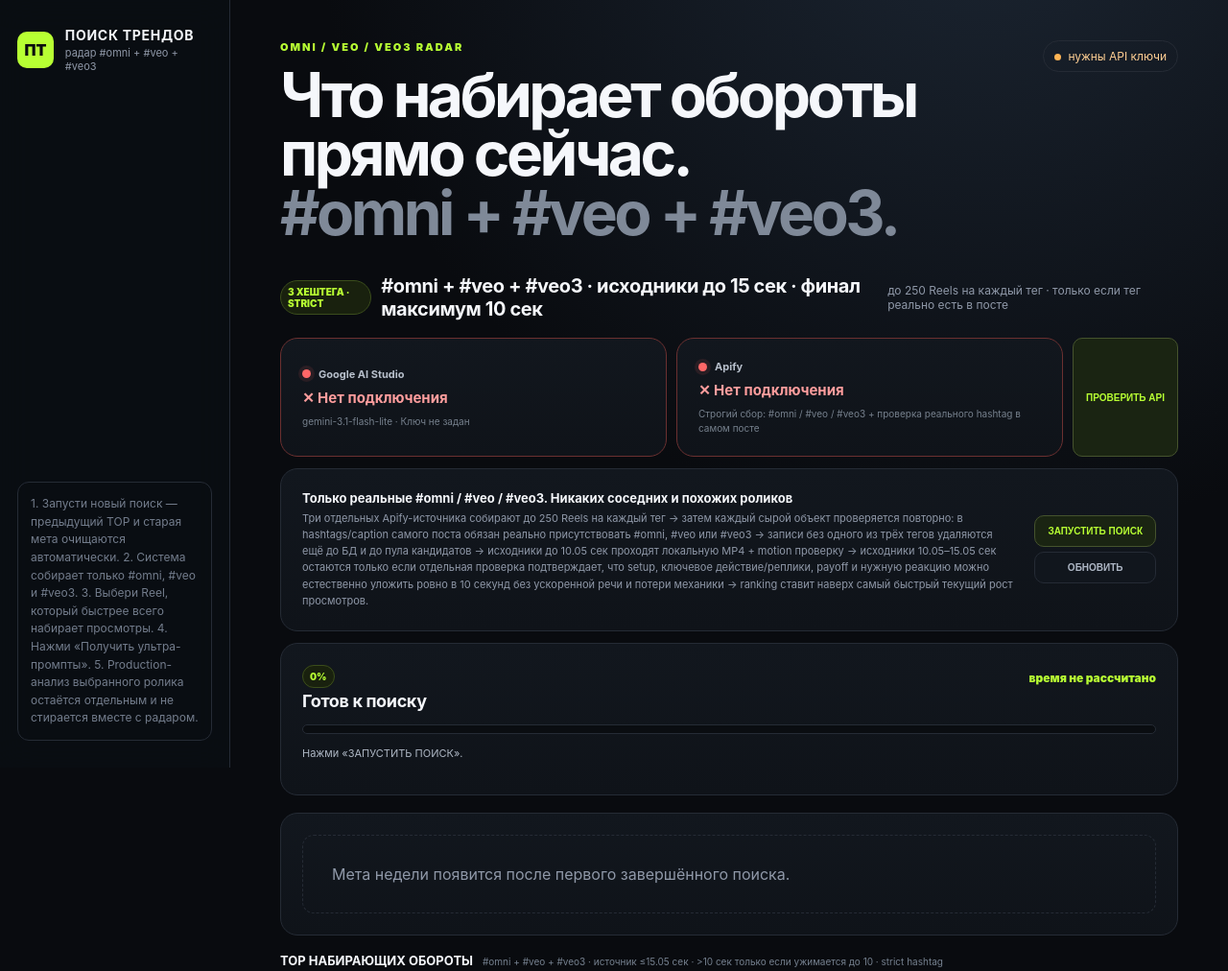
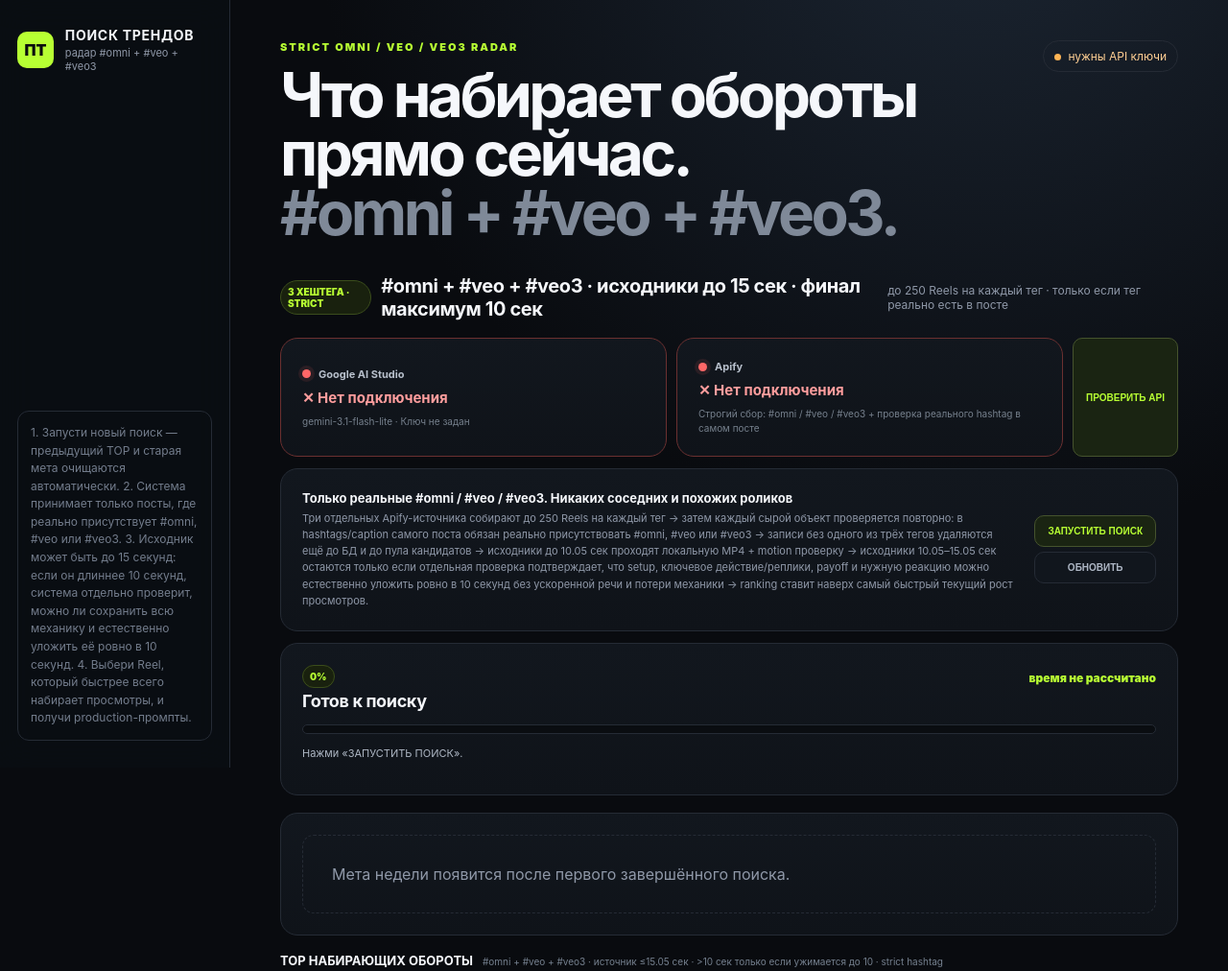
Before and after one commit to ferixdi-png/slop, a Flask app: page / in a window 1280 px wide. Shown: the top 1012 px of the page at 96% size. Run offline with Flask 3, Linux system fonts and the light colour scheme; data comes from the database, SQL or seed files in the repository; data that the repository does not hold is empty.

Commit message:
Update dashboard for strict tags and compressible 15s sources

```diff
--- a/templates/index.html
+++ b/templates/index.html
@@ -4,8 +4,8 @@
   <meta charset="utf-8" />
   <meta name="viewport" content="width=device-width,initial-scale=1" />
   <title>ПОИСК ТРЕНДОВ — #OMNI + #VEO + #VEO3</title>
-  <link rel="stylesheet" href="/static/style.css?v=20260818-1637" />
-  <link rel="stylesheet" href="/static/upgrade.css?v=20260818-1637" />
+  <link rel="stylesheet" href="/static/style.css?v=20260818-1727" />
+  <link rel="stylesheet" href="/static/upgrade.css?v=20260818-1727" />
 </head>
 <body>
   <div class="app-shell">
@@ -15,14 +15,14 @@
         <div><strong>ПОИСК ТРЕНДОВ</strong><small>радар #omni + #veo + #veo3</small></div>
       </div>
       <div class="side-note">
-        1. Запусти новый поиск — предыдущий TOP и старая мета очищаются автоматически. 2. Система собирает только #omni, #veo и #veo3. 3. Выбери Reel, который быстрее всего набирает просмотры. 4. Нажми «Получить ультра-промпты». 5. Production-анализ выбранного ролика остаётся отдельным и не стирается вместе с радаром.
+        1. Запусти новый поиск — предыдущий TOP и старая мета очищаются автоматически. 2. Система принимает только посты, где реально присутствует #omni, #veo или #veo3. 3. Исходник может быть до 15 секунд: если он длиннее 10 секунд, система отдельно проверит, можно ли сохранить всю механику и естественно уложить её ровно в 10 секунд. 4. Выбери Reel, который быстрее всего набирает просмотры, и получи production-промпты.
       </div>
     </aside>
 
     <main>
       <header>
         <div>
-          <div class="eyebrow">OMNI / VEO / VEO3 RADAR</div>
+          <div class="eyebrow">STRICT OMNI / VEO / VEO3 RADAR</div>
           <h1>Что набирает обороты прямо сейчас.<br><span>#omni + #veo + #veo3.</span></h1>
         </div>
         <div class="status" id="serviceStatus"><i></i> проверяю сервис…</div>
@@ -30,28 +30,28 @@
 
       <section id="radar" class="screen active">
         <div class="section-title">
-          <div><span class="step">3 ХЕШТЕГА</span><h2>#omni + #veo + #veo3 · Reels до 10 секунд · самые быстро растущие</h2></div>
-          <span class="muted">до 250 Reels на каждый тег · до 750 raw</span>
+          <div><span class="step">3 ХЕШТЕГА · STRICT</span><h2>#omni + #veo + #veo3 · исходники до 15 сек · итоговый Video Prompt максимум 10 сек</h2></div>
+          <span class="muted">до 250 Reels на каждый тег · только если тег реально есть в посте</span>
         </div>
 
         <div class="api-grid">
           <div class="card api-card" id="geminiApiCard">
             <div><span class="api-dot"></span><b>Google AI Studio</b></div>
             <strong id="geminiApiStatus">Проверяю ключ…</strong>
-            <small id="geminiApiMeta">Gemini используется для production-анализа выбранного Reel</small>
+            <small id="geminiApiMeta">Для выбранного Reel и проверки сжатия 10–15-секундных механик</small>
           </div>
           <div class="card api-card" id="apifyApiCard">
             <div><span class="api-dot"></span><b>Apify</b></div>
             <strong id="apifyApiStatus">Проверяю ключ…</strong>
-            <small id="apifyApiMeta">Глубокий сбор только по #omni, #veo и #veo3</small>
+            <small id="apifyApiMeta">Три hashtag-feed + повторная проверка реального тега внутри самого поста</small>
           </div>
           <button id="checkApis" class="secondary api-check-btn">ПРОВЕРИТЬ API</button>
         </div>
 
         <div class="card radar-intro">
           <div>
-            <b>Только #omni, #veo и #veo3. Каждый новый запуск — чистая выдача</b>
-            <span>Три независимых Apify-источника собирают до 250 Reels на каждый хештег — до 750 raw-кандидатов. Остаются публикации последних 7 дней и ролики фактической длительностью до 10 секунд; статичные карточки и image-video отбрасываются локально. До 420 сильнейших MP4 проверяются за run, итоговый TOP — до 180. При первом замере рейтинг использует просмотры/час + свежесть + объём просмотров. На следующих запусках система сохраняет только скрытый технический замер и умеет считать реальный прирост просмотров между поисками и ускорение. Старые карточки TOP, пул кандидатов и старая мета при новом run удаляются автоматически и не восстанавливаются из старого snapshot после рестарта Render.</span>
+            <b>Никаких левых роликов: source-feed больше не является доказательством</b>
+            <span>Три независимых Apify-источника собирают до 250 Reels по #omni, #veo и #veo3 — до 750 raw. Затем каждый Reel проходит второй строгий provenance-gate: один из трёх тегов должен реально находиться в hashtags/caption самого поста. Если тега там нет, запись удаляется до БД и никогда не появляется в пуле кандидатов. Исходники до 10.05 сек проходят локальную MP4 + motion-проверку. Исходники 10.05–15.05 сек остаются только если отдельная проверка подтверждает, что setup, обязательные реплики/действия, payoff и необходимую реакцию можно естественно пересобрать ровно в 10 секунд без ускоренной речи и потери причинности. Старый TOP и старая мета удаляются при каждом новом run; скрытая история просмотров сохраняется только для расчёта реального ускорения между поисками.</span>
           </div>
           <div class="radar-controls">
             <button id="syncRadar" class="secondary">ЗАПУСТИТЬ ПОИСК</button>
@@ -78,7 +78,7 @@
           <div class="spinner"></div>
           <div>
             <strong>Система собирает production-пакет по выбранному Reel…</strong>
-            <span>Forensic pass → отделение реальной сцены от монтажных overlay-слоёв → clean Frame 0 → clean Video Prompt → русская речь → русский блок публикации → CAPCUT OVERLAY PLAN → QA audit → при необходимости repair-pass. Точная длительность сохраняется 1:1.</span>
+            <span>Forensic pass читает полный оригинал → clean Frame 0 → Video Prompt. Для исходника ≤10.05 сек длительность сохраняется. Для прошедшего исходника 10.05–15.05 сек механика семантически ужимается ровно до 10.00 сек: удаляются только паузы, повторы и лишние hold-кадры; setup, спикеры, причинность и payoff сохраняются.</span>
           </div>
         </div>
 
@@ -89,7 +89,7 @@
         </div>
 
         <div class="section-mini-title">
-          <div><b>TOP НАБИРАЮЩИХ ОБОРОТЫ</b><span>#omni + #veo + #veo3 · ≤10 сек · последние 7 дней · скорость + ускорение · до 180 Reels</span></div>
+          <div><b>TOP НАБИРАЮЩИХ ОБОРОТЫ</b><span>#omni + #veo + #veo3 · strict hashtag · источник ≤15.05 сек · >10 сек только если ужимается до 10</span></div>
         </div>
         <div class="card">
           <div id="radarRows" class="radar-table">
@@ -98,22 +98,22 @@
         </div>
 
         <div class="section-mini-title candidates-title">
-          <div><b>Пул #omni + #veo + #veo3</b><span>до 750 найденных Reels; до 420 проходят фактическую MP4-проверку за run</span></div>
+          <div><b>Пул #omni + #veo + #veo3</b><span>до 750 raw; чужие по реальному hashtag удаляются до показа; до 420 проходят MP4/сжатие за run</span></div>
         </div>
         <div class="card">
           <div id="candidateRows" class="candidate-table">
-            <div class="empty">После получения данных здесь появятся кандидаты только из #omni, #veo и #veo3.</div>
+            <div class="empty">После получения данных здесь появятся только посты с реально подтверждённым #omni, #veo или #veo3.</div>
           </div>
         </div>
       </section>
     </main>
   </div>
 
-  <script src="/static/app.js?v=20260818-1637"></script>
-  <script src="/static/v17_ui.js?v=20260818-1637"></script>
-  <script src="/static/overlay_v15.js?v=20260818-1637"></script>
-  <script src="/static/runtime.js?v=20260818-1637"></script>
-  <script src="/static/fresh_run_v23.js?v=20260818-1637"></script>
-  <script src="/static/scope_v24.js?v=20260818-1637"></script>
+  <script src="/static/app.js?v=20260818-1727"></script>
+  <script src="/static/v17_ui.js?v=20260818-1727"></script>
+  <script src="/static/overlay_v15.js?v=20260818-1727"></script>
+  <script src="/static/runtime.js?v=20260818-1727"></script>
+  <script src="/static/fresh_run_v23.js?v=20260818-1727"></script>
+  <script src="/static/scope_v24.js?v=20260818-1727"></script>
 </body>
 </html>
```
